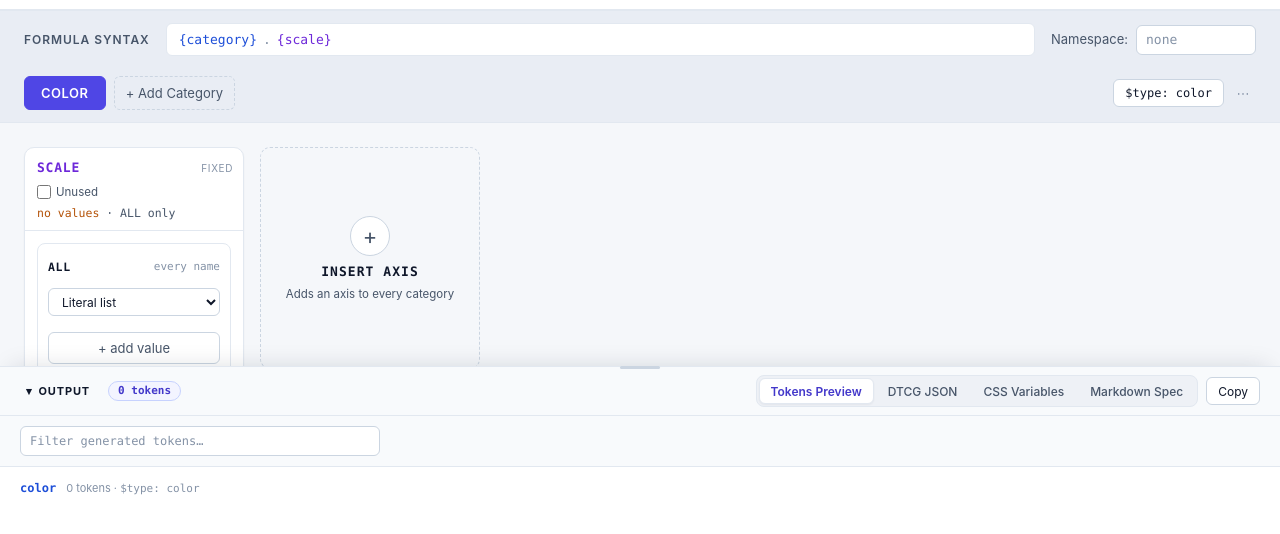
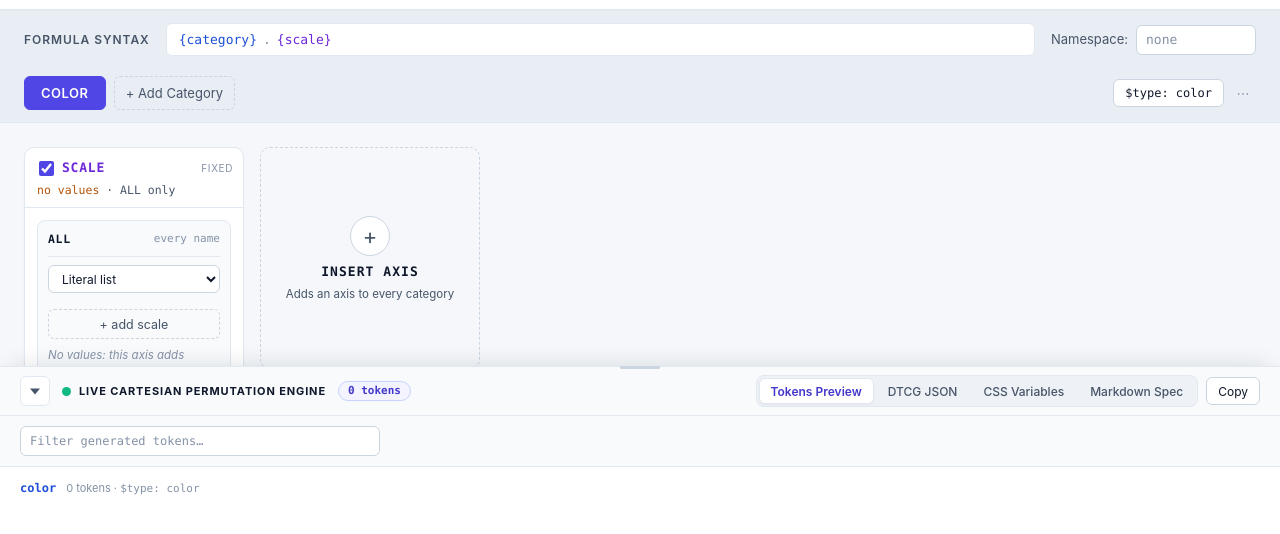
Before and after one commit to garymazzeo/design-tokens-workshop, a plain HTML site: page tools/token-naming-builder.html in a window 1280 px wide. Shown: the part 64-598 px from the top of the page. Drawn offline with Linux system fonts and the light colour scheme.

Commit message:
Polish the board columns and output panel header
Column headers now hold the grip, a checkbox, the axis name and the trash
icon on one line, as in the mockup; long names are cut short with an
ellipsis. The checkbox is positive: ticked means the axis is in this
category's names, unticked marks it Unused (the column still says "Unused
for <category>").

The literal list / numeric / ordinal / t-shirt dropdown only appears on the
scale axis, or on a group an older project already gave a generator. "+ add
group" is left out when no earlier axis has values to build a condition
from, instead of showing disabled. Each add field reads "+ add <axis>" (e.g.
"+ add family").

The ALL group is light grey so its white value fields stand out;
conditional groups keep their tint. Group headers get a divider, and the
add fields and "+ add group" are dashed like "+ Add Category". The base
input styles were overriding the value and add-field rules, so those now
apply.

The board's background fills down to the output panel. The panel header
reads "Live Cartesian Permutation Engine" with a green dot that glows
briefly when the generated tokens change (no animation under
prefers-reduced-motion), and the collapse control is a larger triangle
button labelled Show/Hide output panel.

Tests: node --test tests/*.test.mjs; node scripts/check-naming-parity.mjs

Co-Authored-By: Claude Opus 5.5 <noreply@anthropic.com>

```diff
--- a/tools/token-naming-builder.html
+++ b/tools/token-naming-builder.html
@@ -194,6 +194,9 @@
       .page {
         background: var(--bg);
         min-width: 0;
+        min-height: 100vh;
+        display: flex;
+        flex-direction: column;
       }
       /* Header */
       .app-hdr {
@@ -609,6 +612,7 @@
 
       /* Board: scrolls sideways in its own container. */
       .board-wrap {
+        flex: 1 0 auto;
         background: var(--board);
         overflow-x: auto;
         overscroll-behavior-x: contain;
@@ -710,6 +714,9 @@
       .col-name {
         flex: 1;
         min-width: 0;
+        overflow: hidden;
+        text-overflow: ellipsis;
+        white-space: nowrap;
         font-family: var(--mono);
         font-size: 13px;
         font-weight: 600;
@@ -736,25 +743,17 @@
         text-transform: uppercase;
         letter-spacing: 0.06em;
       }
-      .col-tools {
-        display: flex;
-        align-items: center;
-        gap: 2px;
-        margin-top: 6px;
-      }
-      .unused-toggle {
-        display: inline-flex;
-        align-items: center;
-        gap: 5px;
-        font-size: 11.5px;
-        color: var(--tx-2);
+      /* One header row: grip, use checkbox, name (may be cut short), trash. */
+      .use-axis {
+        width: 15px;
+        height: 15px;
+        flex-shrink: 0;
+        margin: 0 4px 0 2px;
+        accent-color: var(--accent);
         cursor: pointer;
-        margin-right: auto;
-      }
-      .unused-toggle input {
-        width: 14px;
-        height: 14px;
-        accent-color: var(--accent);
+      }
+      .col-trash {
+        flex-shrink: 0;
       }
       .icon-btn {
         width: 26px;
@@ -808,7 +807,7 @@
         border: 1px solid var(--bd-1);
         border-radius: 8px;
         padding: 10px;
-        background: var(--bg);
+        background: var(--bg-2);
         display: grid;
         gap: 8px;
       }
@@ -821,6 +820,11 @@
         align-items: center;
         gap: 6px;
         min-height: 26px;
+        padding-bottom: 8px;
+        border-bottom: 1px solid var(--bd-1);
+      }
+      .group.is-conditional .group-head {
+        border-bottom-color: var(--accent-bd);
       }
       .group-label {
         font-family: var(--mono);
@@ -890,7 +894,7 @@
         display: flex;
         align-items: center;
       }
-      .value-input {
+      input.value-input {
         font-family: var(--mono);
         height: 32px;
         padding-right: 30px;
@@ -927,16 +931,16 @@
         padding: 2px 7px;
         border: 1px solid var(--bd-1);
         border-radius: 4px;
-        background: var(--bg-2);
-      }
-      .add-value {
+        background: var(--bg);
+      }
+      input.add-value {
         height: 30px;
         border: 1px dashed var(--bd-2);
         background: transparent;
         text-align: center;
         font-size: 12.5px;
       }
-      .add-value::placeholder {
+      input.add-value::placeholder {
         color: var(--tx-2);
       }
       .add-value:focus {
@@ -952,6 +956,9 @@
         width: 100%;
         height: 32px;
         font-size: 12.5px;
+        border: 1px dashed var(--bd-2);
+        background: transparent;
+        color: var(--tx-2);
       }
       .col-insert {
         border: 1px dashed var(--bd-2);
@@ -1103,7 +1110,7 @@
       }
 
       /* Output panel: docked at the bottom, collapsible and resizable. */
-      .page {
+      .board-wrap {
         padding-bottom: var(--out-h, 0px);
       }
       .out {
@@ -1164,23 +1171,49 @@
         border-bottom: none;
       }
       .out-toggle {
-        border: none;
-        background: transparent;
+        width: 30px;
+        height: 30px;
+        padding: 0;
+        display: grid;
+        place-items: center;
+        color: var(--tx-2);
+        border: 1px solid var(--bd-1);
+        background: var(--bg);
+      }
+      .out-toggle:hover {
+        color: var(--tx);
+      }
+      .out-chevron {
+        display: block;
+        transition: transform 0.15s;
+      }
+      .out-title {
+        display: inline-flex;
+        align-items: center;
+        gap: 8px;
         font-size: 11px;
         font-weight: 700;
         letter-spacing: 0.08em;
         text-transform: uppercase;
-        padding: 0 6px;
-        display: inline-flex;
-        align-items: center;
-        gap: 6px;
-      }
-      .out-toggle:hover {
-        border: none;
-      }
-      .out-chevron {
-        display: inline-block;
-        transition: transform 0.15s;
+      }
+      /* The dot glows briefly each time the generated tokens change. */
+      .out-dot {
+        width: 9px;
+        height: 9px;
+        border-radius: 50%;
+        background: #10b981;
+        box-shadow: 0 0 0 0 rgba(16, 185, 129, 0);
+      }
+      .out-dot.is-pulsing {
+        animation: out-dot-glow 0.9s ease-out;
+      }
+      @keyframes out-dot-glow {
+        0% {
+          box-shadow: 0 0 0 0 rgba(16, 185, 129, 0.65), 0 0 4px 1px rgba(16, 185, 129, 0.8);
+        }
+        100% {
+          box-shadow: 0 0 0 9px rgba(16, 185, 129, 0), 0 0 0 0 rgba(16, 185, 129, 0);
+        }
       }
       .out.is-collapsed .out-chevron {
         transform: rotate(-90deg);
@@ -1525,8 +1558,9 @@
         aria-valuemin="120" title="Drag to resize"></div>
       <header class="out-head">
         <button type="button" class="out-toggle" id="out-toggle" aria-controls="out-body" aria-expanded="true">
-          <span class="out-chevron" aria-hidden="true">▾</span> Output
+          <svg class="out-chevron" viewBox="0 0 16 16" width="16" height="16" aria-hidden="true"><path d="M3 5.5h10L8 11.5z" fill="currentColor"/></svg>
         </button>
+        <h2 class="out-title"><span class="out-dot" id="out-dot" aria-hidden="true"></span>Live Cartesian Permutation Engine</h2>
         <span class="out-count" id="out-count" aria-live="polite"></span>
         <button type="button" class="out-warn" id="out-warn" hidden></button>
         <div class="out-actions">
@@ -1676,6 +1710,10 @@
         return c;
       }
 
+      function isScaleAxis(ax) {
+        return ax.slot === "scale" || ax.id === "scale" || ax.name === "scale";
+      }
+
       function boardAxes() {
         return axes.filter(isConfigurableAxis);
       }
@@ -1819,20 +1857,21 @@
               aria-label="Move the ${esc(ax.name)} axis. Drag, or use the left and right arrow keys"
               aria-describedby="board-status" title="Drag to move (or ← →)">${GRIP_ICON}</button>`
           : "";
-        const tools = `
-          <label class="unused-toggle" title="Leave this axis out of ${esc(c.name)} names">
-            <input type="checkbox" data-act="toggle-unused" ${a} data-fk="unused:${esc(ax.id)}" ${unused ? "checked" : ""} /> Unused
-          </label>
-          ${middle ? `<button type="button" class="icon-btn is-danger" data-act="remove-axis" ${a} data-fk="remove:${esc(ax.id)}" aria-label="Remove the ${esc(ax.name)} axis from the project" title="Remove axis from the project">${TRASH_ICON}</button>` : ""}`;
+        // The checkbox is positive: ticked means the axis is in this
+        // category's names; unticked marks it Unused.
+        const useBox = `<input type="checkbox" class="use-axis" data-act="toggle-used" ${a} data-fk="used:${esc(ax.id)}" ${unused ? "" : "checked"}
+            aria-label="Use ${esc(ax.name)} in ${esc(c.name)} names" title="Use ${esc(ax.name)} in ${esc(c.name)} names (untick to mark it Unused)" />`;
+        const trash = middle
+          ? `<button type="button" class="icon-btn is-danger col-trash" data-act="remove-axis" ${a} data-fk="remove:${esc(ax.id)}" aria-label="Remove the ${esc(ax.name)} axis from the project" title="Remove axis from the project">${TRASH_ICON}</button>`
+          : "";
         const body = unused
-          ? `<p class="col-unused-note">Unused for <strong>${esc(c.name)}</strong>: its names skip this axis. Untick Unused to bring it back.</p>`
+          ? `<p class="col-unused-note">Unused for <strong>${esc(c.name)}</strong>: its names skip this axis. Tick the box to bring it back.</p>`
           : [allGroup(entry), ...conds].map((g) => renderGroup(c, ax, g, conds.length)).join("") +
             renderAddGroup(c, ax);
         return `
         <section class="col${unused ? " is-unused" : ""}" data-col="${esc(ax.id)}" aria-label="${esc(ax.name)} axis">
           <header class="col-head">
-            <div class="col-title">${grip}${name}</div>
-            <div class="col-tools">${tools}</div>
+            <div class="col-title">${grip}${useBox}${name}${trash}</div>
             <div class="col-summary">${summary}</div>
           </header>
           <div class="col-body">${body}</div>
@@ -1840,9 +1879,9 @@
       }
 
       function renderAddGroup(c, ax) {
-        const can = conditionOptions(c.id, ax.id).length > 0;
-        return `<button type="button" class="add-group" data-act="new-group" data-ax="${esc(ax.id)}" data-fk="addgroup:${esc(ax.id)}" aria-haspopup="dialog"
-          ${can ? "" : 'disabled title="Groups need an earlier axis with values"'}>+ add group</button>`;
+        // Groups need an earlier axis with values to make a condition from.
+        if (!conditionOptions(c.id, ax.id).length) return "";
+        return `<button type="button" class="add-group" data-act="new-group" data-ax="${esc(ax.id)}" data-fk="addgroup:${esc(ax.id)}" aria-haspopup="dialog">+ add group</button>`;
       }
 
       function renderGroup(c, ax, g, conditionalCount) {
@@ -1858,7 +1897,10 @@
              <span class="group-count">${plural(vals.length, "value")}</span>
              <button type="button" class="icon-btn is-danger" data-act="remove-group" ${ref} data-fk="rmgroup:${gk}" aria-label="Remove the group for ${esc(describeCondition(g.condition))}">✕</button>`;
 
-        const genSelect = `<select data-act="set-generator" ${ref} data-fk="gen:${gk}" aria-label="How these ${esc(ax.name)} values are made">
+        // Ranges and t-shirt sizes are for the scale axis. Other axes are
+        // literal lists, unless an older project gave a group a generator.
+        const showGenerator = isScaleAxis(ax) || gen.type !== "custom";
+        const genSelect = !showGenerator ? "" : `<select data-act="set-generator" ${ref} data-fk="gen:${gk}" aria-label="How these ${esc(ax.name)} values are made">
           ${Object.entries(GENERATOR_LABELS).map(([k, label]) => `<option value="${k}"${gen.type === k ? " selected" : ""}>${label}</option>`).join("")}
         </select>`;
         const cfg = gen.config || {};
@@ -1889,18 +1931,18 @@
               </li>`;
             })
             .join("")}</ul>
-            <input type="text" class="add-value" placeholder="+ add value" data-act="add-value" ${ref} data-fk="add:${gk}" aria-label="Add a ${esc(ax.name)} value; use [brackets] to leave it out of names" spellcheck="false" />`;
+            <input type="text" class="add-value" placeholder="+ add ${esc(ax.name)}" data-act="add-value" ${ref} data-fk="add:${gk}" aria-label="Add a ${esc(ax.name)} value; use [brackets] to leave it out of names" spellcheck="false" />`;
         } else {
           // Adding a value turns a generated range into a literal list of its values.
           values = `<ul class="values is-generated" aria-label="${esc(ax.name)} values">${vals.map((v) => `<li class="value-chip">${esc(v)}</li>`).join("")}</ul>
-            <input type="text" class="add-value" placeholder="+ add value" data-act="add-value" ${ref} data-fk="add:${gk}" aria-label="Add a ${esc(ax.name)} value; this turns the range into a literal list" title="Adding a value turns this range into a literal list" spellcheck="false" />`;
+            <input type="text" class="add-value" placeholder="+ add ${esc(ax.name)}" data-act="add-value" ${ref} data-fk="add:${gk}" aria-label="Add a ${esc(ax.name)} value; this turns the range into a literal list" title="Adding a value turns this range into a literal list" spellcheck="false" />`;
         }
         const empty = vals.length
           ? ""
           : `<p class="group-empty">${isAll ? "No values: this axis adds nothing to names." : "No values: names this group matches skip this axis."}</p>`;
         return `<div class="group${isAll ? "" : " is-conditional"}" role="group" aria-label="${isAll ? "ALL group" : "Group for " + esc(describeCondition(g.condition))}">
           <div class="group-head">${head}</div>
-          <div class="group-settings">${genSelect}${range}${typeSelect}</div>
+          ${genSelect || range || typeSelect ? `<div class="group-settings">${genSelect}${range}${typeSelect}</div>` : ""}
           ${values}${empty}
         </div>`;
       }
@@ -2185,8 +2227,8 @@
                 false,
               );
             return;
-          case "toggle-unused":
-            return edit(() => setAxisUnused(c.id, axId, el.checked));
+          case "toggle-used":
+            return edit(() => setAxisUnused(c.id, axId, !el.checked));
           case "set-generator":
             return edit(() => setGroupGenerator(c.id, axId, groupId, el.value));
           case "set-config":
@@ -2586,7 +2628,8 @@
         id("out-resize").hidden = collapsed;
         const toggle = id("out-toggle");
         toggle.setAttribute("aria-expanded", String(!collapsed));
-        toggle.setAttribute("aria-label", collapsed ? "Expand output panel" : "Collapse output panel");
+        toggle.setAttribute("aria-label", collapsed ? "Show output panel" : "Hide output panel");
+        toggle.title = collapsed ? "Show output" : "Hide output";
         if (!collapsed) renderOutputBody();
       }
 
@@ -2598,7 +2641,22 @@
         if (focus) id("out-tab-" + tab).focus();
       }
 
+      // Glows the header dot when the generated tokens (names or types) change.
+      let outSignature = null;
+      function pulseOutputDot() {
+        const signature = JSON.stringify(allTokens());
+        if (signature === outSignature) return;
+        const first = outSignature === null;
+        outSignature = signature;
+        if (first) return;
+        const dot = id("out-dot");
+        dot.classList.remove("is-pulsing");
+        void dot.offsetWidth; // restart the animation
+        dot.classList.add("is-pulsing");
+      }
+
       function renderOutputPanel() {
+        pulseOutputDot();
         const count = tokenCount();
         id("out-count").textContent = plural(count, "token");
 
```
